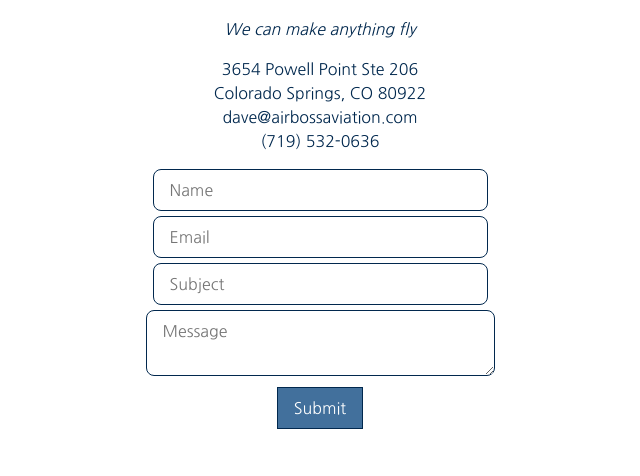
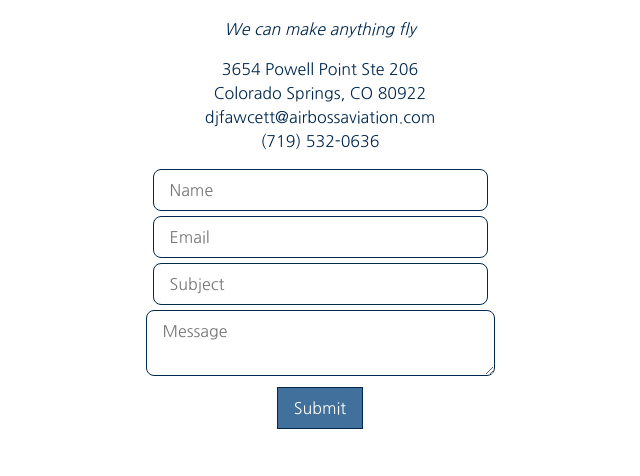
Before and after one commit to neromike/AirBoss-website, a PHP site: page / in a window 1280 px wide. Shown: the part 1863-2339 px from the top of the page, without its empty margins (320-960 px from the left). Run offline with PHP 8.4, Linux system fonts and the light colour scheme; some libraries are stand-ins or nearby versions.

Commit message:
Update email address

```diff
--- a/contact.php
+++ b/contact.php
@@ -114,7 +114,7 @@
         </div>
 
         <div class="col-12 col-md-4 align-self-center contact_address_container">
-          <a class="contact_email contact_email_linkonly" href="mailto:<?php echo "dave@airbossaviation" . $email_address_obfuscate . ".com";?>">David Fawcett, President</a>
+          <a class="contact_email contact_email_linkonly" href="mailto:<?php echo "djfawcett@airbossaviation" . $email_address_obfuscate . ".com";?>">David Fawcett, President</a>
           <br />
           <a class="contact_email contact_email_linkonly" href="mailto:<?php echo "sholm@airbossaviation" . $email_address_obfuscate . ".com"; ?>">Skip Holm, Flight Test Director</a>
           <br />
--- a/header.php
+++ b/header.php
@@ -35,7 +35,7 @@
 	$color_grey = "#e8edf2";
 
 	$email_address_obfuscate = "-planes";
-	$email_address = "dave@airbossaviation" . $email_address_obfuscate . ".com";
+	$email_address = "djfawcett@airbossaviation" . $email_address_obfuscate . ".com";
 	$address1 = "3654 Powell Point Ste 206";
 	$address2 = "Colorado Springs, CO 80922";
 	$phone_number = "(719) 532-0636";
```
